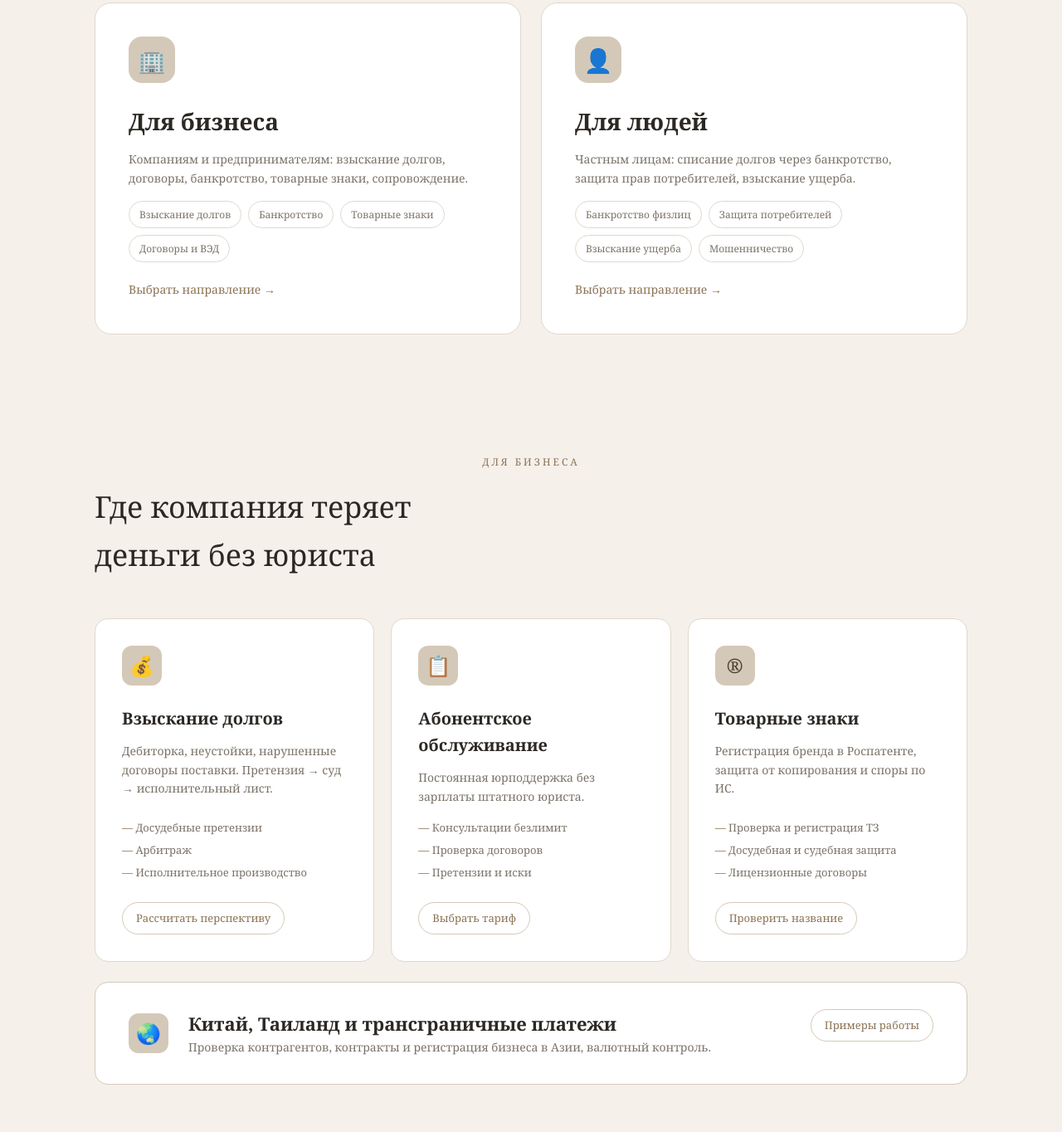
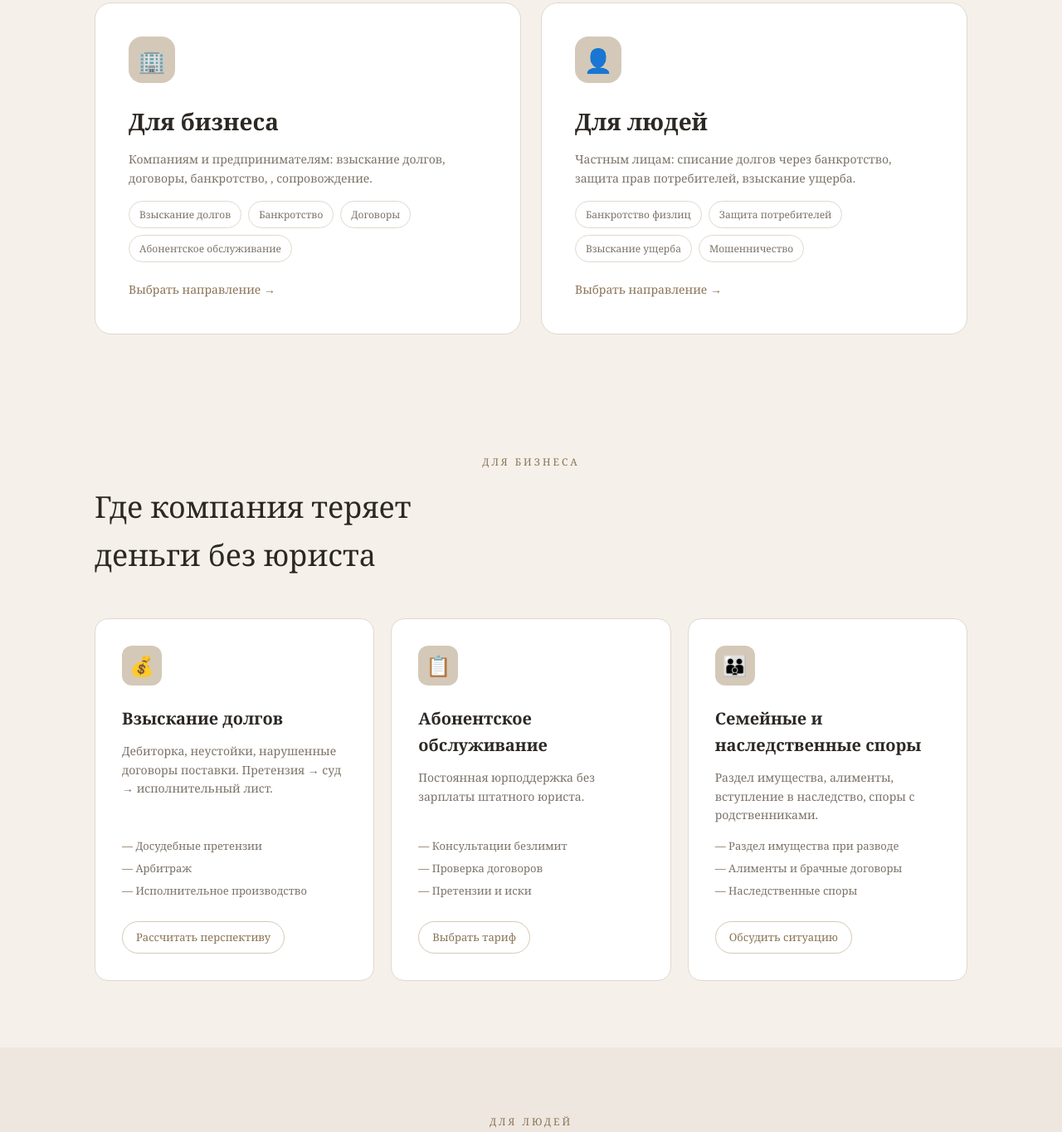
Before and after one commit to martison55/law55-site, a plain HTML site: page index.html in a window 1280 px wide. Shown: the part 1181-2545 px from the top of the page at 83% size. Drawn offline with Linux system fonts and the light colour scheme.

Commit message:
Removed China, Thailand, IP, trademarks - focused on core services

```diff
--- a/index.html
+++ b/index.html
@@ -4,7 +4,7 @@
 <meta charset="UTF-8">
 <meta name="viewport" content="width=device-width,initial-scale=1.0">
 <title>Ларкина Евгения — юрист в Омске, 22 года практики</title>
-<meta name="description" content="Юрист Евгения Ларкина, Омск. 22 года в юриспруденции: взыскание долгов, банкротство, защита потребителей, товарные знаки, сопровождение бизнеса.">
+<meta name="description" content="Юрист Евгения Ларкина, Омск. 22 года в юриспруденции: взыскание долгов, банкротство, защита прав потребителей, семейные и наследственные споры.">
 <style>
 *,*::before,*::after{box-sizing:border-box;margin:0;padding:0}
 html{scroll-behavior:smooth;scroll-padding-top:80px}
@@ -209,7 +209,7 @@ footer .copy{border-top:1px solid var(--border);margin-top:24px;padding-top:24px
     <div class="hero-inner">
       <div class="hero-tag">Юрист в Омске · 22 года практики</div>
       <h1>Ваш юрист — там, где <em>счёт идёт на деньги</em></h1>
-      <p>Взыскание долгов, банкротство, защита прав, товарные знаки и сопровождение бизнеса. Помогаю компаниям и людям решать проблемы, а не создавать новые.</p>
+      <p>Взыскание долгов, банкротство, защита прав потребителей, семейные и наследственные споры. Помогаю компаниям и людям решать проблемы, а не создавать новые.</p>
       <div class="hero-btns">
         <a href="#contact" class="btn-primary">Получить консультацию →</a>
         <a href="https://t.me/Yurist55bot" target="_blank" class="btn-outline">Написать в Telegram</a>
@@ -234,12 +234,12 @@ footer .copy{border-top:1px solid var(--border);margin-top:24px;padding-top:24px
     <a href="#biz" class="fork-card">
       <div class="fork-icon">🏢</div>
       <h3>Для бизнеса</h3>
-      <p>Компаниям и предпринимателям: взыскание долгов, договоры, банкротство, товарные знаки, сопровождение.</p>
+      <p>Компаниям и предпринимателям: взыскание долгов, договоры, банкротство, , сопровождение.</p>
       <div class="fork-tags">
         <span>Взыскание долгов</span>
         <span>Банкротство</span>
-        <span>Товарные знаки</span>
-        <span>Договоры и ВЭД</span>
+        <span>Договоры</span>
+        <span>Абонентское обслуживание</span>
       </div>
       <span class="fork-link">Выбрать направление →</span>
     </a>
@@ -286,25 +286,18 @@ footer .copy{border-top:1px solid var(--border);margin-top:24px;padding-top:24px
         <a href="#retainer" class="service-link">Выбрать тариф</a>
       </div>
       <div class="service-card">
-        <div class="service-icon">®</div>
-        <h3>Товарные знаки</h3>
-        <p>Регистрация бренда в Роспатенте, защита от копирования и споры по ИС.</p>
+        <div class="service-icon">👪</div>
+        <h3>Семейные и наследственные споры</h3>
+        <p>Раздел имущества, алименты, вступление в наследство, споры с родственниками.</p>
         <ul>
-          <li>Проверка и регистрация ТЗ</li>
-          <li>Досудебная и судебная защита</li>
-          <li>Лицензионные договоры</li>
+          <li>Раздел имущества при разводе</li>
+          <li>Алименты и брачные договоры</li>
+          <li>Наследственные споры</li>
         </ul>
-        <a href="#contact" class="service-link">Проверить название</a>
+        <a href="#contact" class="service-link">Обсудить ситуацию</a>
       </div>
     </div>
-    <div class="biz-highlight">
-      <span class="service-icon" style="margin:0">🌏</span>
-      <div style="flex:1">
-        <h3>Китай, Таиланд и трансграничные платежи</h3>
-        <p>Проверка контрагентов, контракты и регистрация бизнеса в Азии, валютный контроль.</p>
-      </div>
-      <a href="#cases" class="service-link">Примеры работы</a>
-    </div>
+
   </div>
 </section>
 
@@ -356,9 +349,9 @@ footer .copy{border-top:1px solid var(--border);margin-top:24px;padding-top:24px
       </div>
       <div class="lead-card">
         <div class="tag">Бесплатно</div>
-        <h4>Проверка названия</h4>
-        <p>Пришлите название бренда — проверю по базе Роспатента.</p>
-        <button class="lead-btn" onclick="window.open('https://t.me/Yurist55bot','_blank')">Проверить</button>
+        <h4>Консультация онлайн</h4>
+        <p>Напишите в Telegram — отвечу в течение рабочего дня.</p>
+        <button class="lead-btn" onclick="window.open('https://t.me/Yurist55bot','_blank')">Написать</button>
       </div>
       <div class="lead-card">
         <div class="tag">Бесплатно</div>
@@ -466,9 +459,9 @@ footer .copy{border-top:1px solid var(--border);margin-top:24px;padding-top:24px
         <p>Ларкина Евгения Александровна. В юриспруденции с 2004 года. Прошла путь от следователя до собственной практики — знаю систему изнутри с обеих сторон. Последние 15 лет работаю на себя: сопровождаю бизнес, защищаю права людей, веду сложные дела в судах.</p>
         <p>Мой подход: говорю по делу, без тумана, и отвечаю за результат. Вы получаете не папку бумаг, а возможность заниматься своим делом.</p>
         <div class="about-tags">
-          <span>Контрактное право</span>
-          <span>ВЭД</span>
-          <span>Валютный контроль</span>
+          <span>Гражданское право</span>
+          <span>Семейное право</span>
+          <span>Банкротство</span>
           <span>Арбитраж</span>
         </div>
       </div>
@@ -537,7 +530,7 @@ footer .copy{border-top:1px solid var(--border);margin-top:24px;padding-top:24px
     <div class="footer-inner">
       <div>
         <div class="name">Ларкина Евгения Александровна</div>
-        <div class="desc">Юрист · Омск · право РФ, Китай, Таиланд</div>
+        <div class="desc">Юрист · Омск · гражданское, семейное, арбитраж</div>
       </div>
       <div class="links">
         <a href="https://t.me/Yurist55bot" target="_blank">Telegram</a>
```
